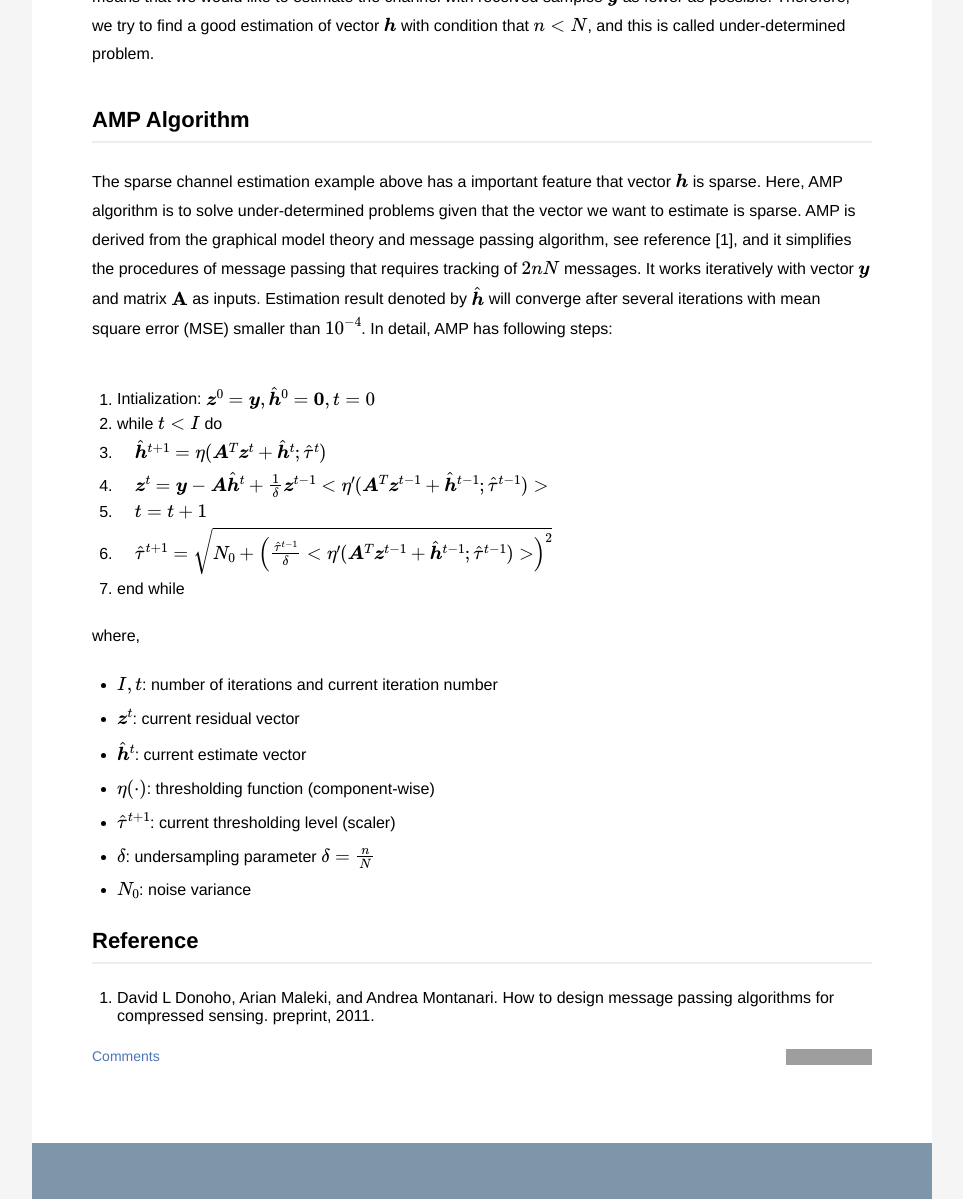
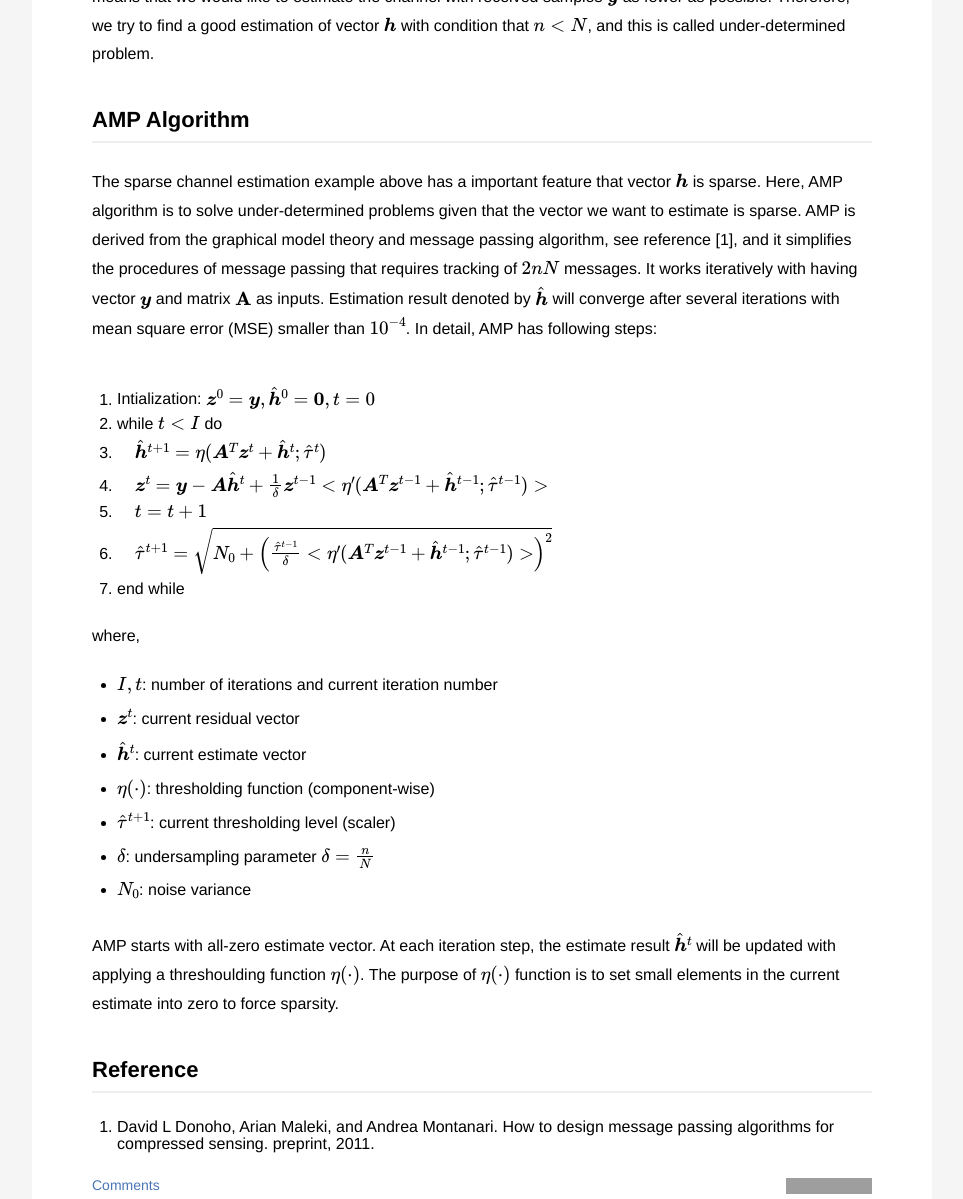
Before and after one commit to danqing117/danqing117.github.io, a Jekyll site: the page built from _posts/2017-04-06-AMP.md, in a window 1280 px wide and 1400 px high, scrolled down 1008 px, cut to the strip 0-1199 px from the top of the window. Shown: the whole strip, without its empty margins (158-1121 px from the left). Built offline with Jekyll 4.4.1, drawn with Linux system fonts in a browser that asks for light colours; formulas are drawn with MathJax 3; grey boxes are pictures that could not be loaded.

Commit message:
Update 2017-04-06-AMP.md

```diff
--- a/_posts/2017-04-06-AMP.md
+++ b/_posts/2017-04-06-AMP.md
@@ -45,7 +45,7 @@ where \\(\boldsymbol{w}\\) is assumed to be Gaussian noise vector and \\(\mathbf
 Our goal is to find the accurate solution of channel information vector \\(h\\) with knowing \\( \boldsymbol{y} \\) and \\(\boldsymbol{A} \\). We may think that it is requirable that we have condition \\(n \geq N\\) based on our knowledge of linear algebra. However, in this scenario, our focus is to have good estimation of the channel while we can still have high data rate, which means that we would like to estimate the channel with received samples \\(\boldsymbol{y}\\) as fewer as possible. Therefore, we try to find a good estimation of vector \\(\boldsymbol{h}\\) with condition that \\( n < N\\), and this is called under-determined problem.
 
 ## AMP Algorithm
-The sparse channel estimation example above has a important feature that vector \\( \boldsymbol{h}\\) is sparse. Here, AMP algorithm is to solve under-determined problems given that the vector we want to estimate is sparse. AMP is derived from the graphical model theory and message passing algorithm, see reference [1], and it simplifies the procedures of message passing that requires tracking of \\( 2nN\\) messages. It works iteratively with vector \\( \boldsymbol{y}\\) and matrix \\( \mathbf{A}\\) as inputs. Estimation result denoted by \\( \hat{\boldsymbol{h}}\\) will converge after several iterations with mean square error (MSE) smaller than \\( 10^{-4}\\). In detail, AMP has following steps:
+The sparse channel estimation example above has a important feature that vector \\( \boldsymbol{h}\\) is sparse. Here, AMP algorithm is to solve under-determined problems given that the vector we want to estimate is sparse. AMP is derived from the graphical model theory and message passing algorithm, see reference [1], and it simplifies the procedures of message passing that requires tracking of \\( 2nN\\) messages. It works iteratively with having vector \\( \boldsymbol{y}\\) and matrix \\( \mathbf{A}\\) as inputs. Estimation result denoted by \\( \hat{\boldsymbol{h}}\\) will converge after several iterations with mean square error (MSE) smaller than \\( 10^{-4}\\). In detail, AMP has following steps:
 
 1. Intialization: \\(\boldsymbol{z}^0 = \boldsymbol{y}, \hat{\boldsymbol{h}}^0 = \boldsymbol{0}, t=0\\)
 2. _while_ \\( t<I\\) _do_
@@ -64,6 +64,8 @@ where,
  * \\(\delta\\): undersampling parameter \\( \delta = \frac{n}{N} \\)
  * \\(N_0\\): noise variance
 
+AMP starts with all-zero estimate vector. At each iteration step, the estimate result \\(\hat{\boldsymbol{h}}^t\\) will be updated with applying a threshoulding function \\(\eta(\cdot)\\). The purpose of \\(\eta(\cdot)\\) function is to set small elements in the current estimate into zero to force sparsity.
+
 
 ## Reference
 1. David L Donoho, Arian Maleki, and Andrea Montanari. How to design message passing algorithms for compressed sensing. preprint, 2011.
```
